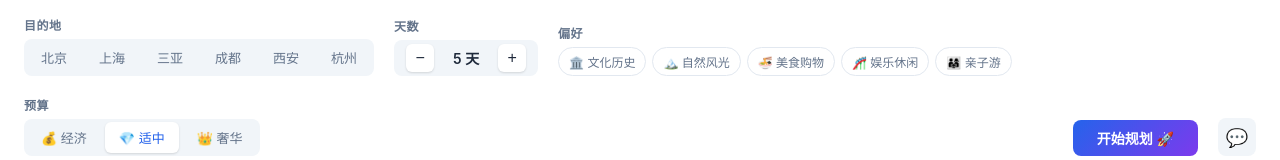
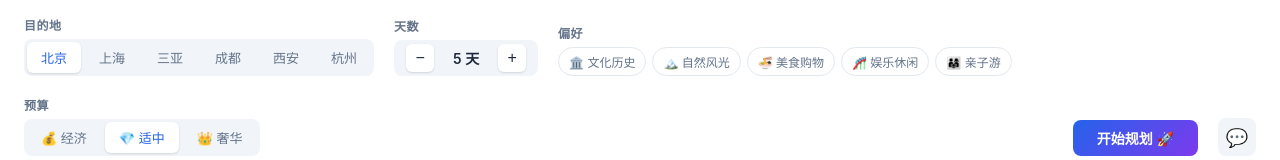
Before and after one commit to fantongzhou/PlayWhereClient, a Nuxt app: page / in a window 1280 px wide. Shown: the top 160 px of the page. Built offline with nearby package versions, Linux system fonts and the light colour scheme.

Commit message:
feat: 日本测试数据删除

```diff
--- a/components/SearchBar.vue
+++ b/components/SearchBar.vue
@@ -5,7 +5,7 @@ import { CITIES, PREFERENCES, BUDGETS } from '../types';
 
 const { startPlanning, isStreaming, error } = useSSE();
 
-const city = ref('京都');
+const city = ref('北京');
 const days = ref(5);
 const selectedPrefs = ref<string[]>([]);
 const budget = ref<string>('moderate');
```
